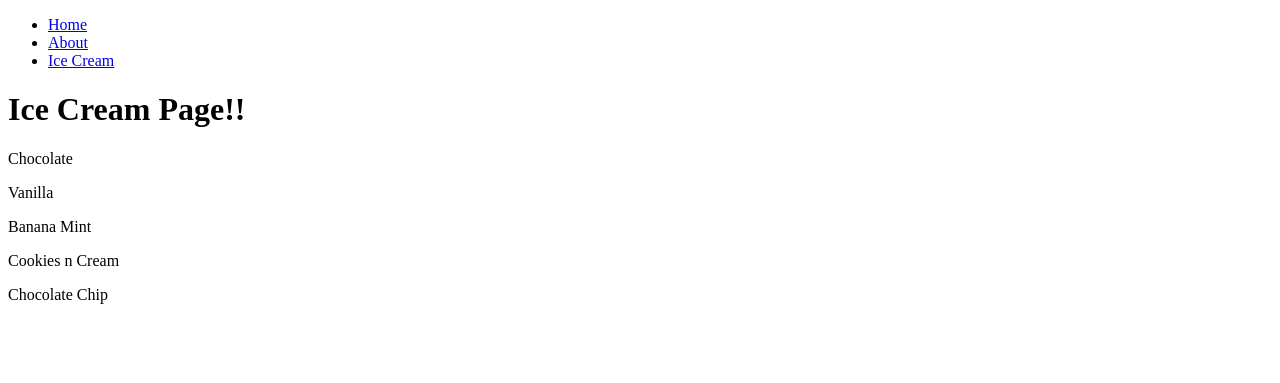
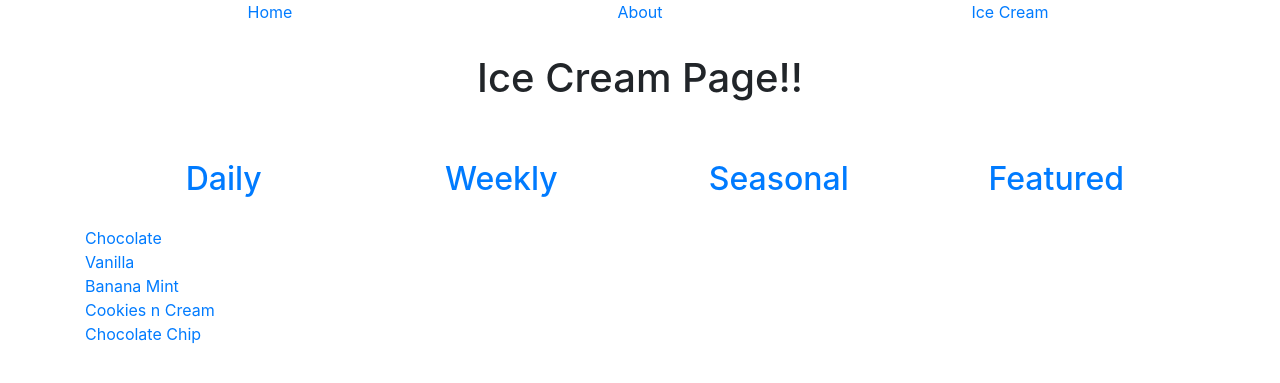
Before and after one commit to TheLukeRussell/7-2-ice-cream-shop, a Django app: page /icecream/ in a window 1280 px wide. Shown: the top 383 px of the page. Run offline with Django 3.2, Linux system fonts and the light colour scheme; data comes from the database, SQL or seed files in the repository; both versions use the stored data as it was after the commit; some libraries are stand-ins or nearby versions.

Commit message:
added all data fields to each flavor

```diff
--- /dev/null
+++ b/brochure/static/styles.css
@@ -0,0 +1,13 @@
+h1 {
+    text-align: center;
+    padding: 30px;
+}
+
+#header {
+    text-align: center;
+}
+
+h2 {
+    text-align: center;
+    padding: 20px;
+}
--- a/brochure/templates/brochure/base.html
+++ b/brochure/templates/brochure/base.html
@@ -4,11 +4,16 @@
     <meta charset="UTF-8">
     <meta name="viewport" content="width=device-width, initial-scale=1.0">
     <title>Ice Cream Shop</title>
+    {% load static %}
+    <link href="https://stackpath.bootstrapcdn.com/bootstrap/4.4.1/css/bootstrap.min.css" rel="stylesheet" integrity="sha384-Vkoo8x4CGsO3+Hhxv8T/Q5PaXtkKtu6ug5TOeNV6gBiFeWPGFN9MuhOf23Q9Ifjh" crossorigin="anonymous">
+    <link rel="stylesheet" href="{% static 'styles.css' %}">
 </head>
 <body>
+    <div class="container">
     {% include 'brochure/header.html' %}
     {% block content %}
     {% endblock content %}
     {% include 'brochure/footer.html' %}
+    </div>
 </body>
 </html>
--- a/brochure/templates/brochure/header.html
+++ b/brochure/templates/brochure/header.html
@@ -1,5 +1,5 @@
-<ul>
-    <li><a href="{% url 'brochure:index' %}">Home</a></li>
-    <li><a href="{% url 'brochure:about' %}">About</a></li>
-    <li><a href="{% url 'icecream:index' %}">Ice Cream</a></li>
-</ul>
+<div class="row no-gutters" id="header">
+    <div class="col-4"><a href="{% url 'brochure:index' %}">Home</a></div>
+    <div class="col-4"><a href="{% url 'brochure:about' %}">About</a></div>
+    <div class="col-4"><a href="{% url 'icecream:index' %}">Ice Cream</a></div>
+</div>
--- a/conf/settings.py
+++ b/conf/settings.py
@@ -84,6 +84,9 @@ DATABASES = {
     }
 }
 
+STATICFILES_DIRS = [
+    "documents/code/7-2-ice-cream-shop/brochure/static"
+]
 
 # Password validation
 # https://docs.djangoproject.com/en/3.0/ref/settings/#auth-password-validators
--- a/icecream/models.py
+++ b/icecream/models.py
@@ -1,7 +1,30 @@
 from django.db import models
+from django.urls import reverse
+import datetime
+
+AVAILABLE = [
+    ('Daily', 'Daily'),
+    ('Weekly', 'Weekly'),
+    ('Seasonal', 'Seasonal'),
+    ]
+BASE = [
+    ('Chocolate', 'Chocolate'),
+    ('Vanilla', 'Vanilla'),
+]
+BOOL = [
+    (True, 'Yes'),
+    (False, 'No')
+]
 
 class Icecream(models.Model):
     flavor = models.CharField(max_length = 50)
+    base = models.CharField(max_length = 11, choices=BASE)
+    available = models.CharField(max_length=9, choices=AVAILABLE)
+    Featured_Flavor = models.BooleanField(choices=BOOL)
+    date_churned = models.DateField(default=datetime.date.today)
 
     def __str__(self):
         return self.flavor
+
+    def get_absolute_url(self):
+        return reverse('icecream:index')
--- a/icecream/templates/icecream/index.html
+++ b/icecream/templates/icecream/index.html
@@ -2,7 +2,17 @@
 
 {% block content %}
 <h1>Ice Cream Page!!</h1>
+<div class="row no-gutters">
+<a class="col-3" href="#"><h2 id='filter-item'>Daily</h2></a>
+<a class="col-3" href="#"><h2 id='filter-item'>Weekly</h2></a>
+<a class="col-3" href="#"><h2 id='filter-item'>Seasonal</h2></a>
+<a class="col-3" href="#"><h2 id='filter-item'>Featured</h2></a>
+</div>
 {% for icecream in object_list %}
-<p>{{ icecream.flavor }}</p>
+<div class="row no-gutters">
+<div class="col">
+<a href="{% url 'icecream:detail' icecream.id %}" >{{icecream.flavor}}</a>
+</div>
+</div>
 {% endfor %}
 {% endblock content %}
--- a/icecream/urls.py
+++ b/icecream/urls.py
@@ -5,5 +5,7 @@ from . import views
 app_name = 'icecream'
 
 urlpatterns = [
-    path('', views.IndexView.as_view(), name = 'index')
+    path('', views.IndexView.as_view(), name = 'index'),
+    path('<int:pk>/', views.DetailView.as_view(), name = 'detail'),
+    path('add/', views.CreateView.as_view(), name = 'create'),
 ]
--- a/icecream/views.py
+++ b/icecream/views.py
@@ -5,3 +5,12 @@ from .models import Icecream
 class IndexView(generic.ListView):
     template_name = 'icecream/index.html'
     model = Icecream
+
+class DetailView(generic.DetailView):
+    template_name = 'icecream/detail.html'
+    model = Icecream
+
+class CreateView(generic.CreateView):
+    template_name = 'icecream/create.html'
+    model = Icecream
+    fields = '__all__'
```
Also changed, not shown: icecream/templates/icecream/create.html (added, +9 -0 lines), icecream/templates/icecream/detail.html (added, +16 -0 lines), db.sqlite3, icecream/migrations/0002_auto_20200218_1923.py (added), icecream/migrations/0003_auto_20200218_1952.py (added), icecream/migrations/0004_auto_20200218_2017.py (added).
